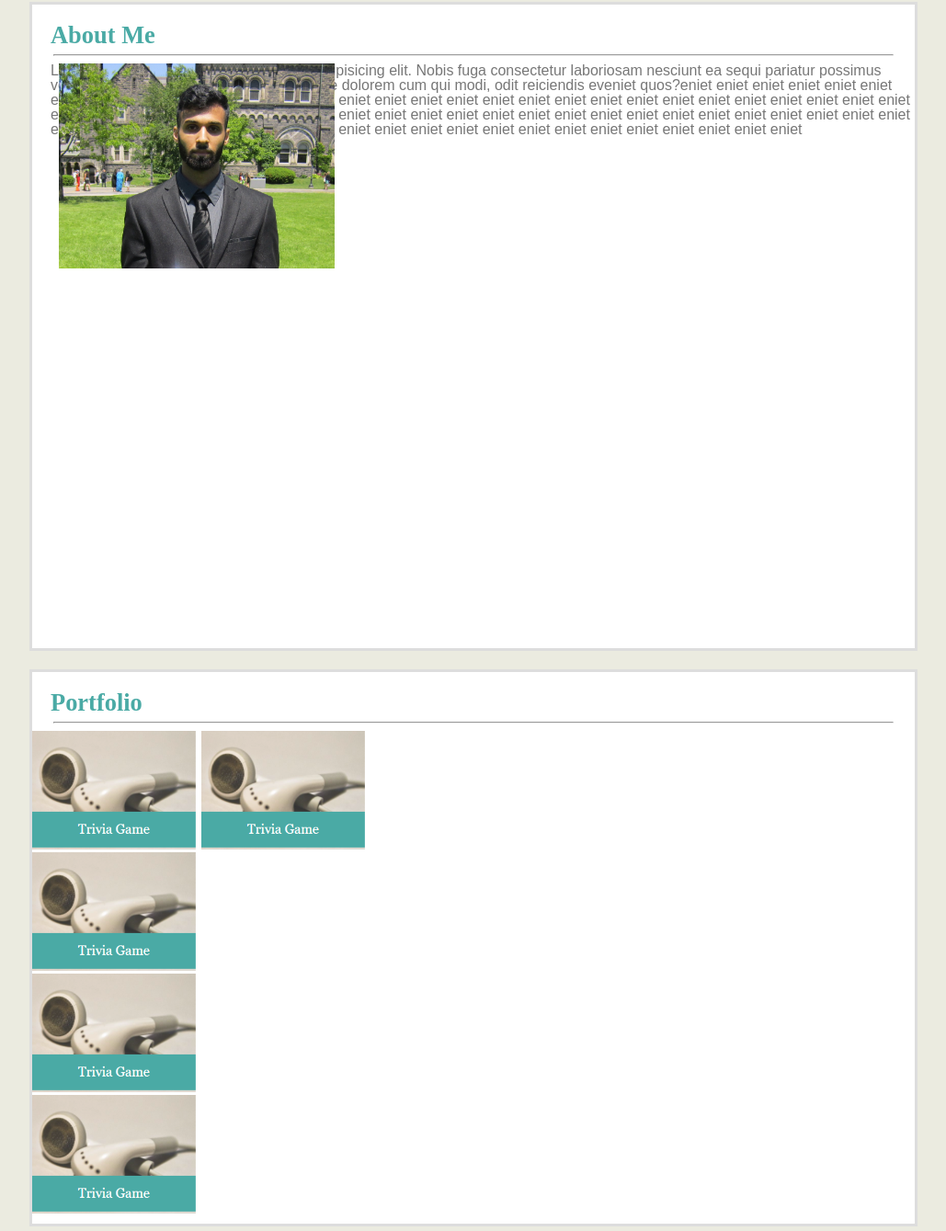
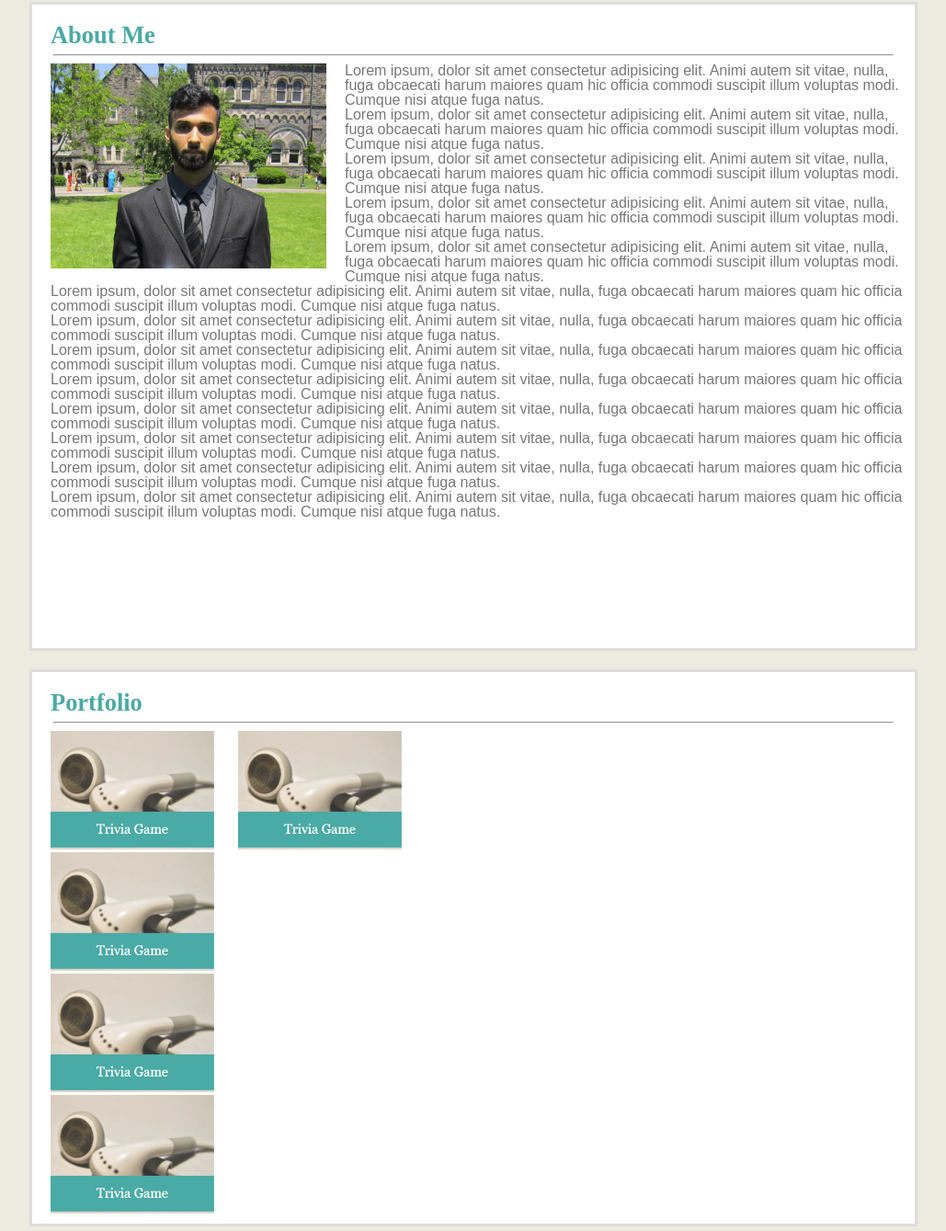
Before and after one commit to Karanjyot/portfolio1, a plain HTML site: page index.html in a window 1280 px wide. Shown: the part 101-1440 px from the top of the page at 92% size, without its empty margins (125-1154 px from the left). Drawn offline with Linux system fonts and the light colour scheme.

Commit message:
changes to floats

```diff
--- a/Assets/css/style.css
+++ b/Assets/css/style.css
@@ -99,8 +99,6 @@ ul li{
 }
 
 #image {
-
-    position: absolute;
     left: 3%;
     width:300px;
 }
@@ -108,6 +106,14 @@ ul li{
 #aboutmepara {
     margin-left:20px;
 }
+
+.test {
+    float:left;
+    padding-right: 20px;
+    padding-left:20px;
+
+}
+
 .portfolio {
     position:relative;
     height:600px;
@@ -115,6 +121,10 @@ ul li{
     background-color: white;
     margin:auto;
     border: solid #dddddd;
+}
+
+.imagespacing {
+    padding-left:20px;
 }
 
 .contact {
--- a/index.html
+++ b/index.html
@@ -33,8 +33,19 @@
     <div class="aboutme spaceclass" id="aboutme">
         <h1 class="sectiontitle">About Me</h1>
         <hr>
-       <img id="image"src="Assets/Images/new.jpg" alt="profilepicture">
-        <p id="aboutmepara">Lorem, ipsum dolor sit amet consectetur adipisicing elit. Nobis fuga consectetur laboriosam nesciunt ea sequi pariatur possimus voluptatibus beatae repellendus vel cumque dolorem cum qui modi, odit reiciendis eveniet quos?eniet eniet eniet eniet eniet eniet eniet eniet eniet eniet eniet eniet eniet eniet eniet eniet eniet eniet eniet eniet eniet eniet eniet eniet eniet eniet eniet eniet eniet eniet eniet eniet eniet eniet eniet eniet eniet eniet eniet eniet eniet eniet eniet eniet eniet eniet eniet eniet eniet eniet eniet eniet eniet eniet eniet eniet eniet eniet eniet eniet eniet eniet eniet eniet eniet eniet eniet eniet eniet eniet eniet eniet eniet eniet eniet </p>
+       <div class="test"><img id="image"src="Assets/Images/new.jpg" alt="profilepicture"></div>
+       <p id="aboutmepara">Lorem ipsum, dolor sit amet consectetur adipisicing elit. Animi autem sit vitae, nulla, fuga obcaecati harum maiores quam hic officia commodi suscipit illum voluptas modi. Cumque nisi atque fuga natus.</p>
+       <p id="aboutmepara">Lorem ipsum, dolor sit amet consectetur adipisicing elit. Animi autem sit vitae, nulla, fuga obcaecati harum maiores quam hic officia commodi suscipit illum voluptas modi. Cumque nisi atque fuga natus.</p>
+       <p id="aboutmepara">Lorem ipsum, dolor sit amet consectetur adipisicing elit. Animi autem sit vitae, nulla, fuga obcaecati harum maiores quam hic officia commodi suscipit illum voluptas modi. Cumque nisi atque fuga natus.</p>
+       <p id="aboutmepara">Lorem ipsum, dolor sit amet consectetur adipisicing elit. Animi autem sit vitae, nulla, fuga obcaecati harum maiores quam hic officia commodi suscipit illum voluptas modi. Cumque nisi atque fuga natus.</p>
+       <p id="aboutmepara">Lorem ipsum, dolor sit amet consectetur adipisicing elit. Animi autem sit vitae, nulla, fuga obcaecati harum maiores quam hic officia commodi suscipit illum voluptas modi. Cumque nisi atque fuga natus.</p>
+       <p id="aboutmepara">Lorem ipsum, dolor sit amet consectetur adipisicing elit. Animi autem sit vitae, nulla, fuga obcaecati harum maiores quam hic officia commodi suscipit illum voluptas modi. Cumque nisi atque fuga natus.</p>
+       <p id="aboutmepara">Lorem ipsum, dolor sit amet consectetur adipisicing elit. Animi autem sit vitae, nulla, fuga obcaecati harum maiores quam hic officia commodi suscipit illum voluptas modi. Cumque nisi atque fuga natus.</p>
+       <p id="aboutmepara">Lorem ipsum, dolor sit amet consectetur adipisicing elit. Animi autem sit vitae, nulla, fuga obcaecati harum maiores quam hic officia commodi suscipit illum voluptas modi. Cumque nisi atque fuga natus.</p>
+       <p id="aboutmepara">Lorem ipsum, dolor sit amet consectetur adipisicing elit. Animi autem sit vitae, nulla, fuga obcaecati harum maiores quam hic officia commodi suscipit illum voluptas modi. Cumque nisi atque fuga natus.</p>
+       <p id="aboutmepara">Lorem ipsum, dolor sit amet consectetur adipisicing elit. Animi autem sit vitae, nulla, fuga obcaecati harum maiores quam hic officia commodi suscipit illum voluptas modi. Cumque nisi atque fuga natus.</p>
+       <p id="aboutmepara">Lorem ipsum, dolor sit amet consectetur adipisicing elit. Animi autem sit vitae, nulla, fuga obcaecati harum maiores quam hic officia commodi suscipit illum voluptas modi. Cumque nisi atque fuga natus.</p>
+       <p id="aboutmepara">Lorem ipsum, dolor sit amet consectetur adipisicing elit. Animi autem sit vitae, nulla, fuga obcaecati harum maiores quam hic officia commodi suscipit illum voluptas modi. Cumque nisi atque fuga natus.</p>       <p id="aboutmepara">Lorem ipsum, dolor sit amet consectetur adipisicing elit. Animi autem sit vitae, nulla, fuga obcaecati harum maiores quam hic officia commodi suscipit illum voluptas modi. Cumque nisi atque fuga natus.</p>
 
     </div>
 
@@ -42,11 +53,11 @@
     <div class="portfolio spaceclass" id="portfolio">
             <h1 class="sectiontitle">Portfolio</h1>
             <hr>
-            <a href="trivia.com"><img src="Assets/Images/trivia.PNG" alt ="trivia"></a>
-            <a href="trivia.com"><img src="Assets/Images/trivia.PNG" alt ="trivia"></a>
-            <div><a href="trivia.com"><img src="Assets/Images/trivia.PNG" alt ="trivia"></a></div>
-            <div><a href="trivia.com"><img src="Assets/Images/trivia.PNG" alt ="trivia"></a></div>
-            <div><a href="trivia.com"><img src="Assets/Images/trivia.PNG" alt ="trivia"></a></div>
+            <a href="trivia.com"><img class="imagespacing" src="Assets/Images/trivia.PNG" alt ="trivia"></a>
+            <a href="trivia.com"><img class="imagespacing" src="Assets/Images/trivia.PNG" alt ="trivia"></a>
+            <div><a href="trivia.com"><img class="imagespacing" src="Assets/Images/trivia.PNG" alt ="trivia"></a></div>
+            <div><a href="trivia.com"><img class="imagespacing" src="Assets/Images/trivia.PNG" alt ="trivia"></a></div>
+            <div><a href="trivia.com"><img class="imagespacing" src="Assets/Images/trivia.PNG" alt ="trivia"></a></div>
 
     </div>
 
```
